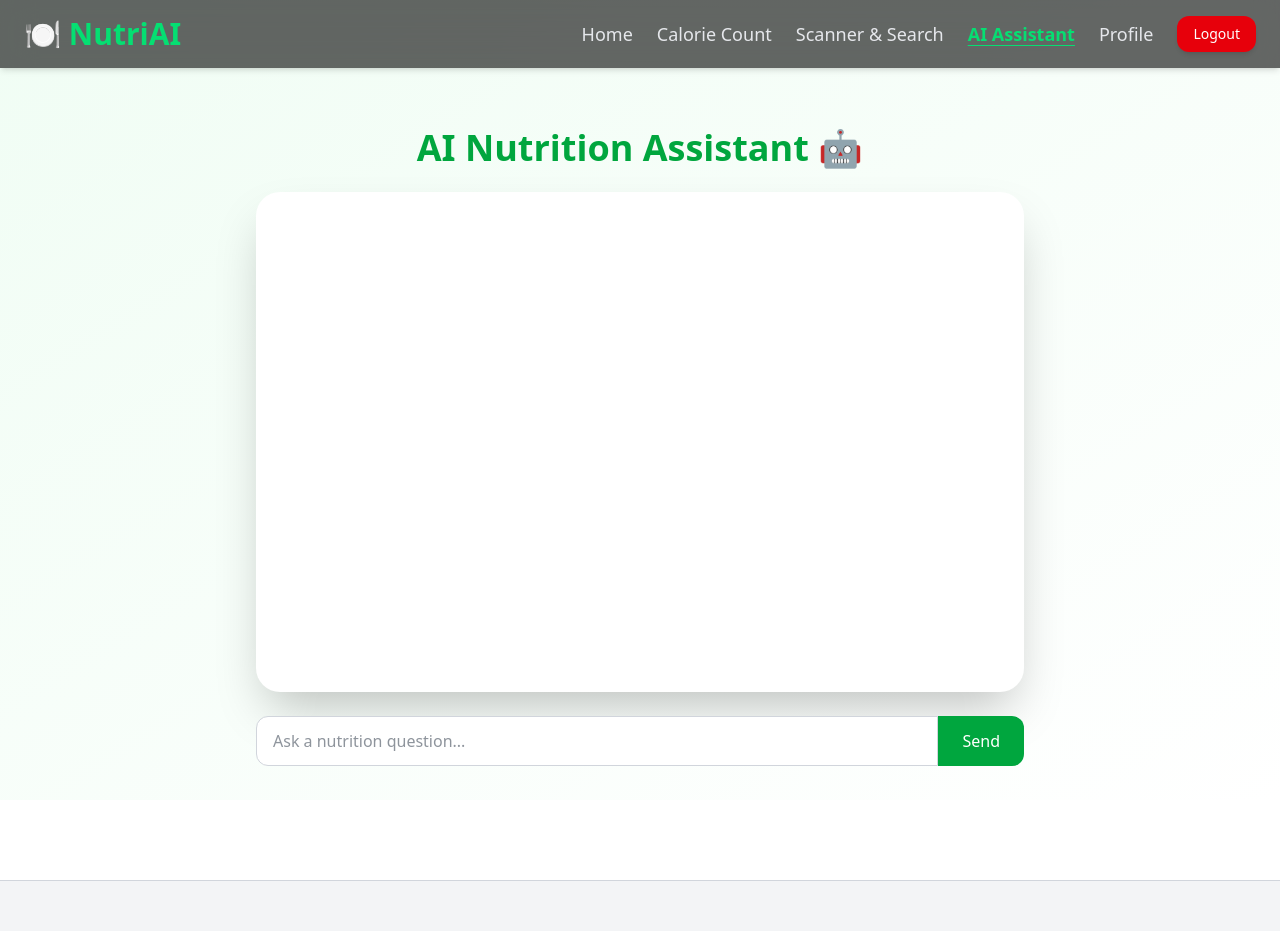
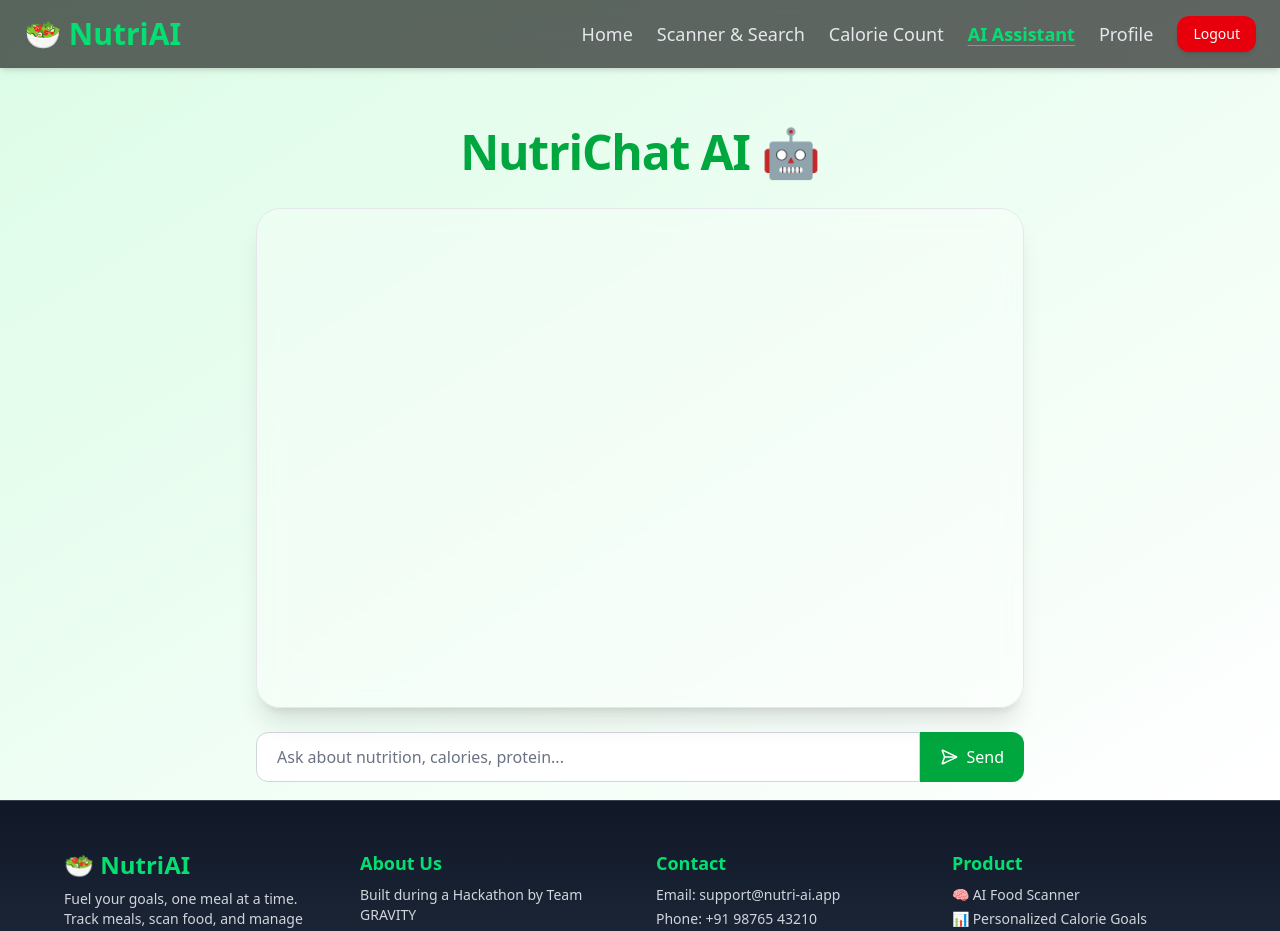
Before and after one commit to creation22/NutritionTracker, a React (Vite) app: page /chatbot in a window 1280 px wide. Shown: the top 931 px of the page. Built offline with nearby package versions, Linux system fonts and the light colour scheme.

Commit message:
error solved

```diff
--- a/index.html
+++ b/index.html
@@ -6,7 +6,7 @@
     <meta name="viewport" content="width=device-width, initial-scale=1.0" />
     <title>Nutrition Tracker</title>
   </head>
-  <body>
+  <body style="background-color: rgba(63, 46, 46, 0.273);">
     <div id="root"></div>
     <script type="module" src="/src/main.jsx"></script>
   </body>
--- a/src/Components/Footer.jsx
+++ b/src/Components/Footer.jsx
@@ -4,7 +4,7 @@ import { motion } from 'framer-motion';
 const Footer = () => {
   return (
     <motion.footer
-      className="bg-gray-100 dark:bg-zinc-900 text-gray-700 dark:text-gray-300 border-t border-gray-300 dark:border-zinc-700 mt-20 py-12 px-6 transition-colors duration-300"
+      className="bg-gradient-to-b from-gray-900 via-gray-800 to-black text-gray-300 border-t border-gray-700 py-12 px-6 transition-colors duration-300 w-full"
       initial={{ opacity: 0 }}
       animate={{ opacity: 1 }}
       transition={{ duration: 0.6 }}
@@ -12,7 +12,7 @@ const Footer = () => {
       <div className="max-w-6xl mx-auto grid grid-cols-1 sm:grid-cols-2 lg:grid-cols-4 gap-8 text-left">
         {/* Brand */}
         <div>
-          <h3 className="text-2xl font-bold text-green-700 dark:text-green-400 mb-2">🥗 NutriAI</h3>
+          <h3 className="text-2xl font-bold text-green-400 mb-2">🥗 NutriAI</h3>
           <p className="text-sm">
             Fuel your goals, one meal at a time. Track meals, scan food, and manage health with smart AI insights.
           </p>
@@ -20,7 +20,7 @@ const Footer = () => {
 
         {/* About */}
         <div>
-          <h4 className="text-lg font-semibold text-green-700 dark:text-green-400 mb-2">About Us</h4>
+          <h4 className="text-lg font-semibold text-green-400 mb-2">About Us</h4>
           <ul className="space-y-1 text-sm">
             <li>Built during a Hackathon by <span className="font-medium">Team GRAVITY</span></li>
             <li>Driven by a mission to make nutrition simple and smart.</li>
@@ -30,7 +30,7 @@ const Footer = () => {
 
         {/* Contact */}
         <div>
-          <h4 className="text-lg font-semibold text-green-700 dark:text-green-400 mb-2">Contact</h4>
+          <h4 className="text-lg font-semibold text-green-400 mb-2">Contact</h4>
           <ul className="space-y-1 text-sm">
             <li>Email: support@nutri-ai.app</li>
             <li>Phone: +91 98765 43210</li>
@@ -40,7 +40,7 @@ const Footer = () => {
 
         {/* Product Info */}
         <div>
-          <h4 className="text-lg font-semibold text-green-700 dark:text-green-400 mb-2">Product</h4>
+          <h4 className="text-lg font-semibold text-green-400 mb-2">Product</h4>
           <ul className="space-y-1 text-sm">
             <li>🧠 AI Food Scanner</li>
             <li>📊 Personalized Calorie Goals</li>
@@ -51,7 +51,7 @@ const Footer = () => {
       </div>
 
       {/* Bottom Bar */}
-      <div className="mt-10 text-center text-sm text-gray-600 dark:text-gray-500 space-y-1">
+      <div className="mt-10 text-center text-sm text-gray-400 space-y-1">
         <p>Free 30-day trial • ₹99/month after • Cancel anytime</p>
         <p>© {new Date().getFullYear()} NutriAI by Team GRAVITY — All rights reserved</p>
       </div>
--- a/src/Components/Navbar.jsx
+++ b/src/Components/Navbar.jsx
@@ -1,4 +1,4 @@
-import React, { useState } from 'react';
+import React, { useState, useEffect } from 'react';
 import { Link, useLocation, useNavigate } from 'react-router-dom';
 import { Menu, X } from 'lucide-react';
 
@@ -7,6 +7,12 @@ const Navbar = () => {
   const navigate = useNavigate();
   const currentPath = location.pathname;
   const [menuOpen, setMenuOpen] = useState(false);
+
+  // Scroll to top on route change
+  useEffect(() => {
+    window.scrollTo({ top: 0, behavior: 'smooth' });
+    setMenuOpen(false);
+  }, [location]);
 
   const isActive = (path) =>
     currentPath === path
@@ -24,26 +30,16 @@ const Navbar = () => {
         to="/home"
         className="text-2xl md:text-3xl font-extrabold text-green-400 hover:scale-105 transform transition duration-300"
       >
-        🍽️ NutriAI
+        🥗 NutriAI
       </Link>
 
       {/* Desktop menu */}
       <div className="hidden md:flex items-center gap-6 text-base md:text-lg font-medium">
-        <Link to="/home" className={isActive('/home')}>
-          Home
-        </Link>
-        <Link to="/search" className={isActive('/search')}>
-          Calorie Count
-        </Link>
-        <Link to="/scanner" className={isActive('/scanner')}>
-          Scanner & Search
-        </Link>
-        <Link to="/chatbot" className={isActive('/chatbot')}>
-          AI Assistant
-        </Link>
-        <Link to="/profile" className={isActive('/profile')}>
-          Profile
-        </Link>
+        <Link to="/home" className={isActive('/home')}>Home</Link>
+        <Link to="/scanner" className={isActive('/scanner')}>Scanner & Search</Link>
+        <Link to="/search" className={isActive('/search')}>Calorie Count</Link>
+        <Link to="/chatbot" className={isActive('/chatbot')}>AI Assistant</Link>
+        <Link to="/profile" className={isActive('/profile')}>Profile</Link>
         <button
           onClick={handleLogout}
           className="bg-red-600 hover:bg-red-700 text-white px-4 py-2 rounded-xl text-sm shadow-md transition"
@@ -62,21 +58,11 @@ const Navbar = () => {
       {/* Mobile dropdown menu */}
       {menuOpen && (
         <div className="absolute top-20 right-4 bg-zinc-800 rounded-xl shadow-lg text-white w-56 p-5 flex flex-col space-y-4 text-sm z-50">
-          <Link to="/home" className={isActive('/home')} onClick={() => setMenuOpen(false)}>
-            Home
-          </Link>
-          <Link to="/search" className={isActive('/search')} onClick={() => setMenuOpen(false)}>
-            Calorie Count
-          </Link>
-          <Link to="/scanner" className={isActive('/scanner')} onClick={() => setMenuOpen(false)}>
-            Scanner & Search
-          </Link>
-          <Link to="/chatbot" className={isActive('/chatbot')} onClick={() => setMenuOpen(false)}>
-            AI Assistant
-          </Link>
-          <Link to="/profile" className={isActive('/profile')} onClick={() => setMenuOpen(false)}>
-            Profile
-          </Link>
+          <Link to="/home" className={isActive('/home')}>Home</Link>
+          <Link to="/scanner" className={isActive('/scanner')}>Scanner & Search</Link>
+          <Link to="/search" className={isActive('/search')}>Calorie Count</Link>
+          <Link to="/chatbot" className={isActive('/chatbot')}>AI Assistant</Link>
+          <Link to="/profile" className={isActive('/profile')}>Profile</Link>
           <button
             onClick={() => {
               handleLogout();
--- a/src/Pages/Chatbot.jsx
+++ b/src/Pages/Chatbot.jsx
@@ -1,5 +1,6 @@
 import React, { useState } from 'react';
 import { motion } from 'framer-motion';
+import { SendHorizonal } from 'lucide-react';
 
 const mockReplies = {
   protein: 'Protein helps in muscle building and repair. Great for post-workout meals!',
@@ -38,22 +39,22 @@ const Chatbot = () => {
   };
 
   return (
-    <div className="min-h-screen pt-32 px-4 md:px-8 bg-gradient-to-br from-green-50 to-white dark:from-gray-900 dark:to-gray-800 text-gray-800 dark:text-gray-100 transition-all duration-300">
-      <h2 className="text-4xl font-bold text-center text-green-600 dark:text-green-400 mb-6">
-        AI Nutrition Assistant 🤖
+    <div className="min-h-screen pt-32 px-4 md:px-8 bg-gradient-to-br from-green-100 to-white dark:from-gray-900 dark:to-gray-800 transition-all duration-300">
+      <h2 className="text-5xl font-bold text-center text-green-600 dark:text-green-400 mb-8 tracking-tight">
+        NutriChat AI 🤖
       </h2>
 
-      <div className="max-w-3xl mx-auto w-full bg-white dark:bg-gray-900 shadow-2xl rounded-3xl p-6 flex flex-col h-[500px] overflow-y-auto space-y-2">
+      <div className="max-w-3xl mx-auto w-full backdrop-blur-md bg-white/30 dark:bg-gray-900/40 border border-gray-200 dark:border-gray-700 shadow-xl rounded-3xl p-6 flex flex-col h-[500px] overflow-y-auto space-y-3 scrollbar-thin scrollbar-thumb-green-400 scrollbar-track-transparent">
         {messages.map((msg, index) => (
           <motion.div
             key={index}
-            initial={{ opacity: 0, y: 10 }}
+            initial={{ opacity: 0, y: 8 }}
             animate={{ opacity: 1, y: 0 }}
             transition={{ duration: 0.3 }}
-            className={`max-w-[80%] px-4 py-3 rounded-xl shadow-md ${
+            className={`max-w-[75%] px-5 py-3 rounded-2xl text-sm md:text-base shadow-md ${
               msg.sender === 'user'
-                ? 'bg-green-100 dark:bg-green-700 ml-auto text-right'
-                : 'bg-gray-200 dark:bg-gray-700 mr-auto text-left'
+                ? 'bg-green-500 text-white ml-auto text-right'
+                : 'bg-gray-200 dark:bg-gray-700 text-gray-900 dark:text-gray-100 mr-auto text-left'
             }`}
           >
             {msg.text}
@@ -66,13 +67,14 @@ const Chatbot = () => {
           value={input}
           onChange={(e) => setInput(e.target.value)}
           onKeyDown={(e) => e.key === 'Enter' && handleSend()}
-          placeholder="Ask a nutrition question..."
-          className="flex-1 border border-gray-300 dark:border-gray-600 bg-white dark:bg-gray-800 rounded-l-xl px-4 py-3 focus:outline-none"
+          placeholder="Ask about nutrition, calories, protein..."
+          className="flex-1 border border-gray-300 dark:border-gray-700 bg-white dark:bg-gray-800 text-gray-900 dark:text-white rounded-l-xl px-5 py-3 focus:outline-none placeholder-gray-500 dark:placeholder-gray-400"
         />
         <button
           onClick={handleSend}
-          className="bg-green-600 hover:bg-green-700 text-white px-6 py-3 rounded-r-xl transition"
+          className="bg-green-600 hover:bg-green-700 text-white px-5 py-3 rounded-r-xl flex items-center gap-2 transition"
         >
+          <SendHorizonal size={18} />
           Send
         </button>
       </div>
--- a/src/Pages/Home.jsx
+++ b/src/Pages/Home.jsx
@@ -33,7 +33,7 @@ const Home = () => {
             className="bg-gradient-to-br from-green-500 to-green-700 hover:scale-105 hover:shadow-2xl transition-all duration-300 rounded-3xl p-6 flex flex-col items-center justify-center text-white"
           >
             <FaSearch size={36} className="mb-4 animate-pulse" />
-            <h3 className="text-2xl font-bold mb-2">Calorie Search</h3>
+            <h3 className="text-2xl font-bold mb-2">Calorie Count</h3>
             <p className="text-sm text-center opacity-80 mb-1">
               Instantly check calories in any food or meal.
             </p>
@@ -48,7 +48,7 @@ const Home = () => {
             className="bg-gradient-to-br from-purple-500 to-purple-700 hover:scale-105 hover:shadow-2xl transition-all duration-300 rounded-3xl p-6 flex flex-col items-center justify-center text-white"
           >
             <FaBarcode size={36} className="mb-4 animate-bounce" />
-            <h3 className="text-2xl font-bold mb-2">Food Scanner</h3>
+            <h3 className="text-2xl font-bold mb-2">Scanner & Search</h3>
             <p className="text-sm text-center opacity-80 mb-1">
               Scan barcodes or photos to reveal nutrition info.
             </p>
```
